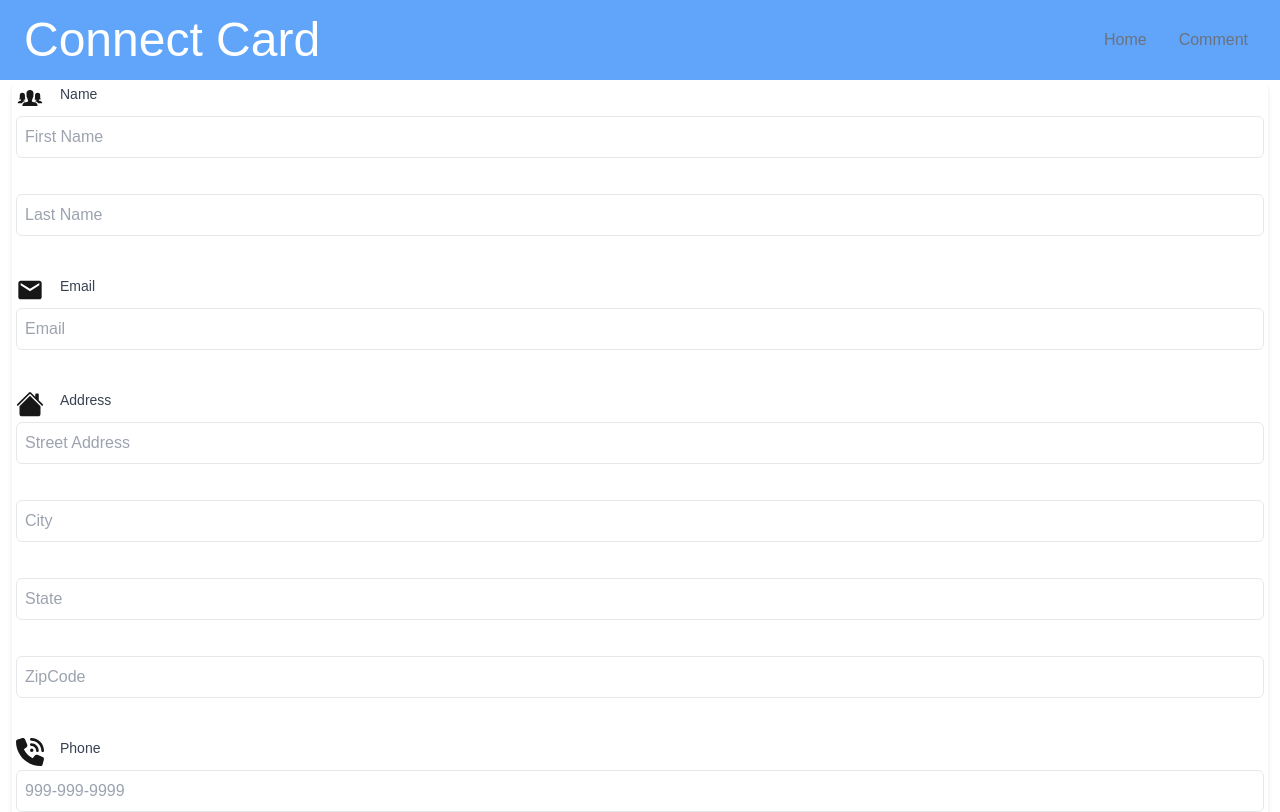
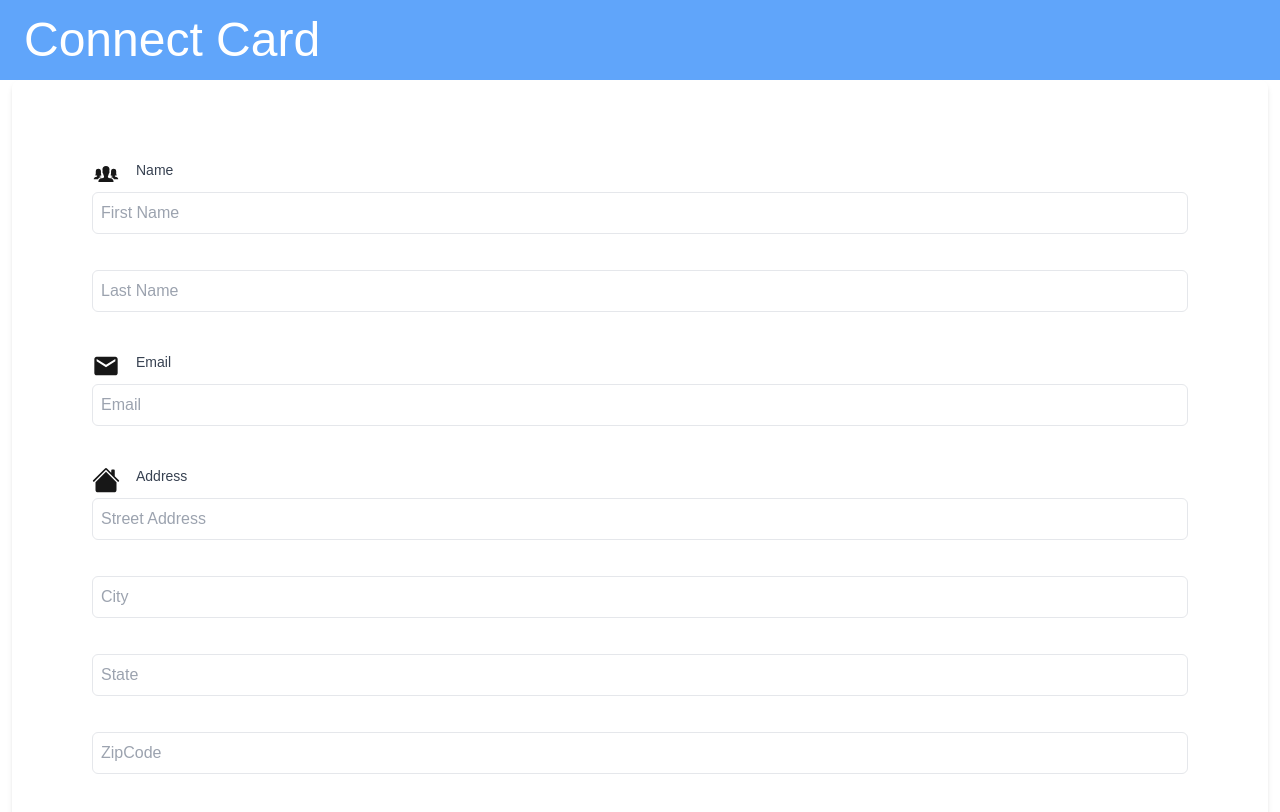
Before and after one commit to m786931/fellowship_connect, a Next.js app: page /welcome/1 in a window 1280 px wide. Shown: the top 812 px of the page. Built offline with nearby package versions, Linux system fonts and the light colour scheme.

Commit message:
responsive design and removed menu items

```diff
--- a/app/components/navbar.tsx
+++ b/app/components/navbar.tsx
@@ -33,8 +33,7 @@ const Navbar = () => {
           </a>
         </h1>
       </div>
-
-      <ul className="hidden md:flex">
+      {/* <ul className="hidden md:flex">
         {links.map(({ id, link }) => (
           <li
             key={id}
@@ -65,7 +64,7 @@ const Navbar = () => {
             </li>
           ))}
         </ul>
-      )}
+      )} */}
     </div>
   );
 };
--- a/app/welcome/[churchId]/connect_card.tsx
+++ b/app/welcome/[churchId]/connect_card.tsx
@@ -47,7 +47,7 @@ console.log("ServerState: " + serverState.successMsg)
 
   return (
     <div className='pt-20 px-3'>
-      <form action={formAction} ref={formRef} className="max-w mx-auto p-1 bg-white rounded-lg shadow-md">
+      <form action={formAction} ref={formRef} className="max-w mx-auto p-1 md:p-20 bg-white rounded-lg shadow-md">
         <div className="flex flex-col gap-y-2">
           <div>
             <div className="flex flex-row gap-x-4">
```
